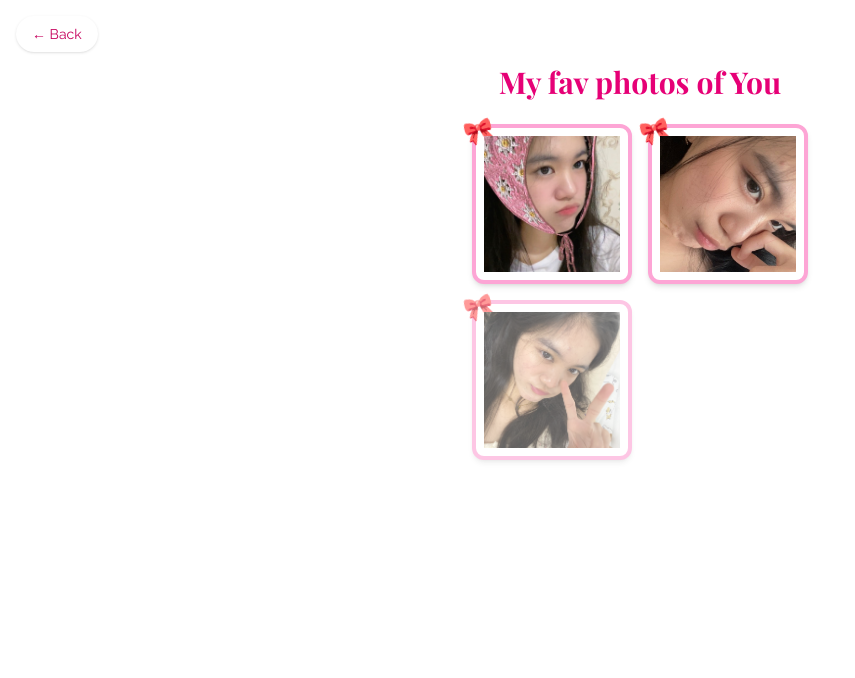
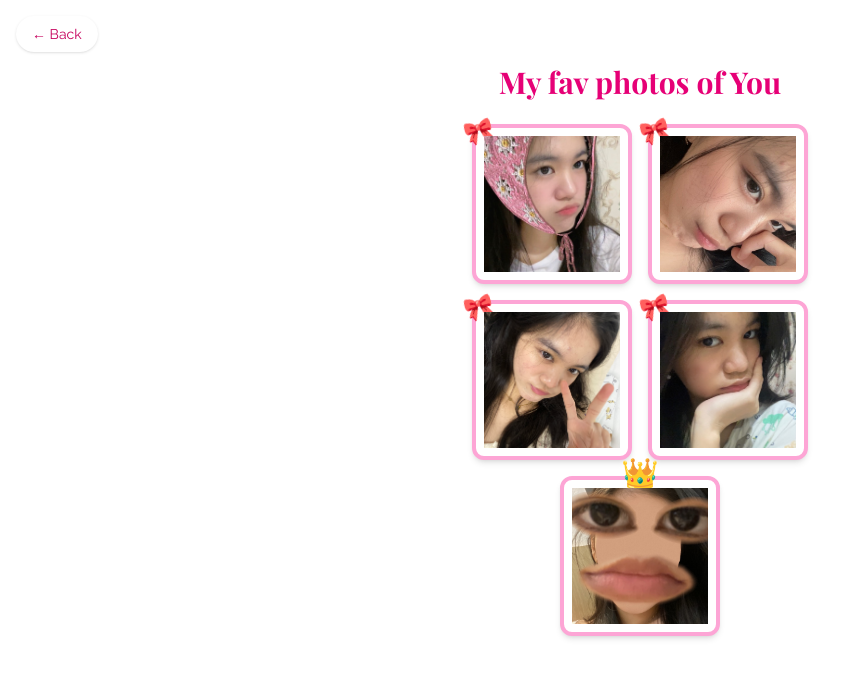
Before and after one commit to galihchips/birthday, a Next.js app: page / in a window 1280 px wide. Both pictures are taken after a click on the button "Continue". Shown: the top 678 px of the page, without its empty margins (0-855 px from the left). Built offline with nearby package versions, Linux system fonts and the light colour scheme; a web font is replaced by a local one.

Commit message:
adjust show photo

```diff
--- a/src/app/component/PhotoPage.tsx
+++ b/src/app/component/PhotoPage.tsx
@@ -38,7 +38,7 @@ export default function PhotoPage({ onNext, onBack }: PhotoPageProps) {
         {/* Grid */}
         <div className="grid grid-cols-2 gap-4 place-items-center">
           {photos.map((src, i) => (
-            <PhotoCard key={i} src={src} isSpecial={i === 4} index={i} />
+            <PhotoCard key={i} src={src} isSpecial={i === 4} />
           ))}
         </div>
 
@@ -60,22 +60,15 @@ export default function PhotoPage({ onNext, onBack }: PhotoPageProps) {
   );
 }
 
-function PhotoCard({ src, isSpecial, index }: { src: string; isSpecial: boolean; index: number }) {
-  const [visible, setVisible] = useState(false);
-
-  // Delay each card's visibility
-  useState(() => {
-    const delay = setTimeout(() => {
-      setVisible(true);
-    }, index * 1000); // 1 second per card
-    return () => clearTimeout(delay);
-  });
+// 👇 Each photo card
+function PhotoCard({ src, isSpecial }: { src: string; isSpecial: boolean }) {
+  const [loaded, setLoaded] = useState(false);
 
   return (
     <motion.div
       initial={{ opacity: 0 }}
-      animate={{ opacity: visible ? 1 : 0 }}
-      transition={{ duration: 0.6 }}
+      animate={{ opacity: 1 }}
+      transition={{ duration: 0.5 }}
       className={`relative group w-full max-w-[160px] aspect-square border-4 border-pink-300 rounded-xl shadow-md p-2 bg-white flex items-center justify-center transition-all duration-500 hover:shadow-xl hover:scale-105 ${isSpecial ? "col-span-2 mx-auto" : ""}`}
     >
       {!isSpecial && (
@@ -86,22 +79,21 @@ function PhotoCard({ src, isSpecial, index }: { src: string; isSpecial: boolean;
       )}
 
       {/* Placeholder */}
-      {!visible && (
+      {!loaded && (
         <div className="absolute inset-0 bg-gray-200 animate-pulse rounded-md z-0" />
       )}
 
       {/* Image */}
-      {visible && (
       <Image
         src={src}
         alt="Photo"
         width={140}
         height={140}
-          className="object-cover w-full h-full transition-opacity duration-700 z-10 opacity-100"
-          loading="eager"
-          priority
+        className={`object-cover w-full h-full transition-opacity duration-700 z-10 ${loaded ? "opacity-100" : "opacity-0"}`}
+        onLoad={() => setLoaded(true)}
+        loading="eager" // force load immediately (no lazy delay)
+        priority // hint to preload
       />
-      )}
     </motion.div>
   );
 }
```
Lines whose indentation alone changed are shown as unchanged.
